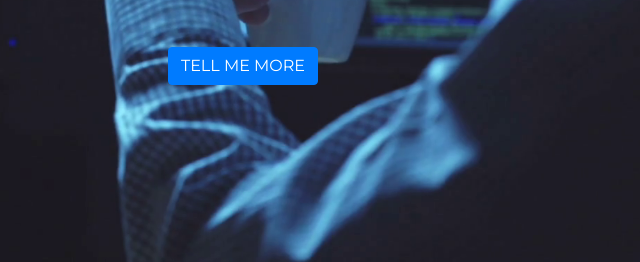
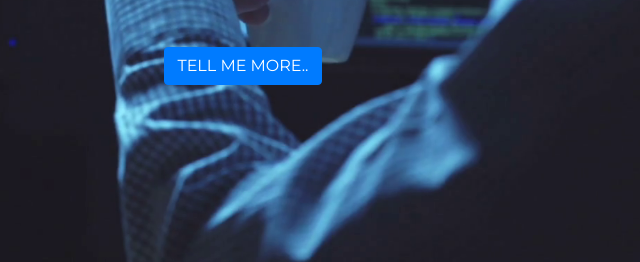
Before and after one commit to ctophjp/ctophjp.github.io, a website with bundled scripts: page index.html in a window 1280 px wide. Shown: the part 467-729 px from the top of the page, 397-1037 px from the left. Built offline with nearby package versions, Linux system fonts and the light colour scheme; files whose address does not match are found by name; a web font is replaced by a local one.

Commit message:
Checking

```diff
--- a/index.html
+++ b/index.html
@@ -60,7 +60,7 @@
       <div class="intro-text">
         <div class="intro-lead-in">Hi, There!</div>
         <div class="intro-heading text-uppercase"><img src="img/putih2.png" style="max-width: 20%;"></div>
-        <a class="btn btn-primary btn-xl text-uppercase js-scroll-trigger" href="#services">Tell Me More</a>
+        <a class="btn btn-primary btn-xl text-uppercase js-scroll-trigger" href="#services">Tell Me More..</a>
       </div>
     </div>
   </header>
```
